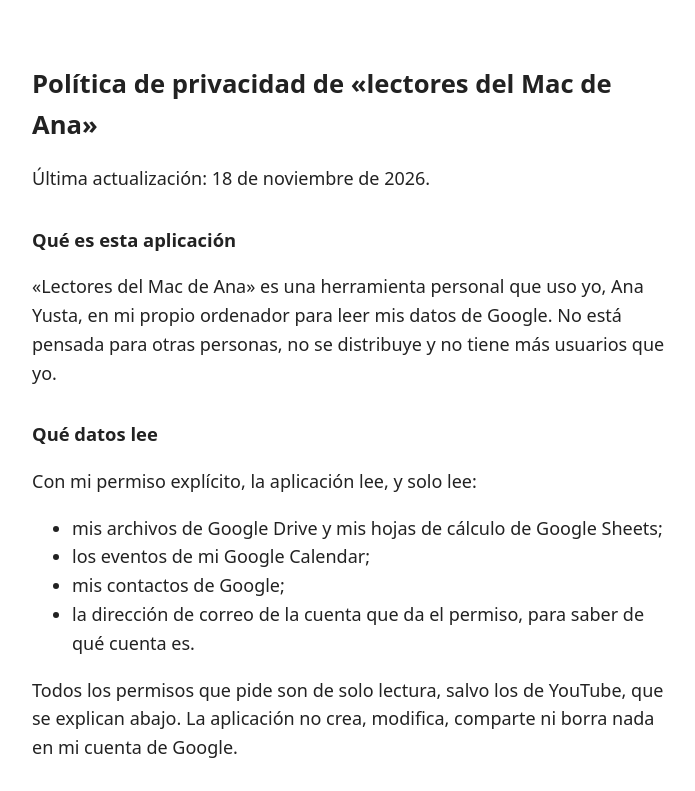
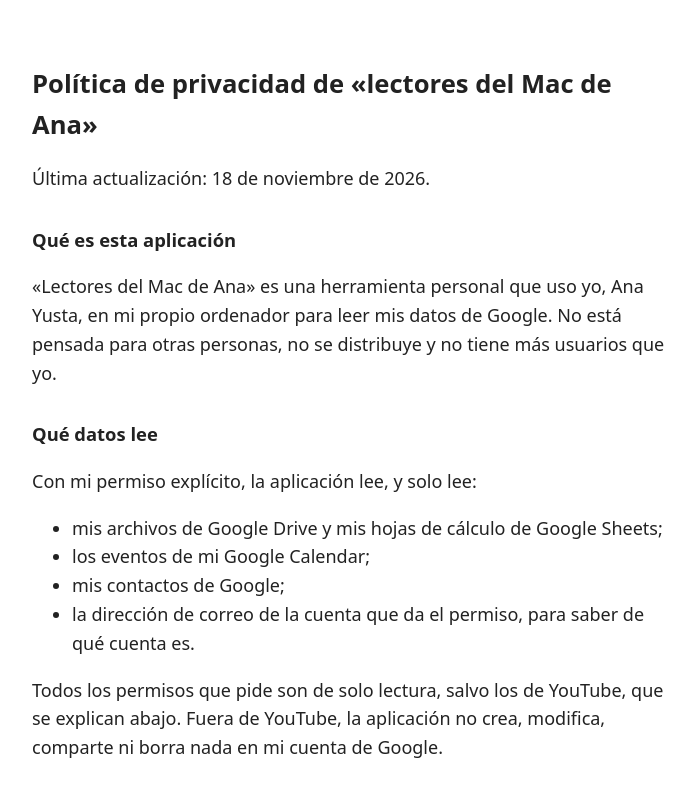
Before and after one commit to anayu15/anayu15.github.io, a plain HTML site: page privacidad.html in a window 1280 px wide. Shown: the top 791 px of the page, without its empty margins (288-983 px from the left). Drawn offline with Linux system fonts and the light colour scheme.

Commit message:
Privacidad: lo de no crear ni borrar nada vale fuera de YouTube
La frase decía que la aplicación no crea, modifica, comparte ni borra nada
en la cuenta de Google, y desde que sube vídeos al canal ya no era exacta.
Texto aprobado por Ana el 19-11-2026 («1a»).

Co-Authored-By: Claude Fable 5.2 <noreply@anthropic.com>

```diff
--- a/privacidad.html
+++ b/privacidad.html
@@ -27,7 +27,7 @@
   <li>mis contactos de Google;</li>
   <li>la dirección de correo de la cuenta que da el permiso, para saber de qué cuenta es.</li>
 </ul>
-<p>Todos los permisos que pide son de solo lectura, salvo los de YouTube, que se explican abajo. La aplicación no crea, modifica, comparte ni borra nada en mi cuenta de Google.</p>
+<p>Todos los permisos que pide son de solo lectura, salvo los de YouTube, que se explican abajo. Fuera de YouTube, la aplicación no crea, modifica, comparte ni borra nada en mi cuenta de Google.</p>
 
 <h2>YouTube</h2>
 <p>La aplicación usa también los Servicios de API de YouTube para gestionar canales de YouTube de mi propia cuenta: sube vídeos, les pone título, descripción y miniatura, y lee sus estadísticas. Al usarla acepto los <a href="https://www.youtube.com/t/terms">Términos del Servicio de YouTube (youtube.com/t/terms)</a>, y los datos que trata Google se rigen por la <a href="https://policies.google.com/privacy">Política de Privacidad de Google (policies.google.com/privacy)</a>. Las estadísticas se guardan solo en mi ordenador y en un repositorio privado mío. Puedo retirar el permiso en <a href="https://myaccount.google.com/permissions">myaccount.google.com/permissions</a>.</p>
```
